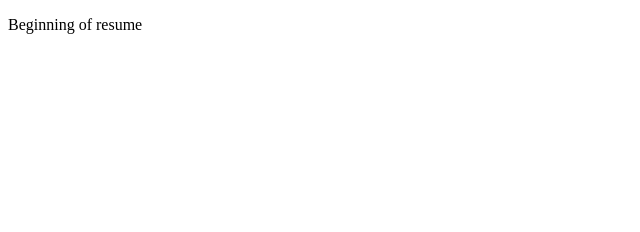
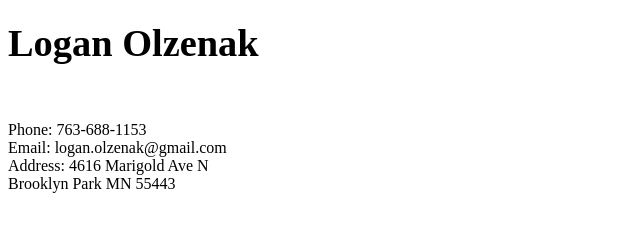
Before and after one commit to olzenaklogan/loganolzenak.github.io, a plain HTML site: page index.html in a window 1280 px wide. Shown: the whole page, without its empty margins (0-640 px from the left). Drawn offline with Linux system fonts and the light colour scheme.

Commit message:
Update index.html

```diff
--- a/index.html
+++ b/index.html
@@ -1,10 +1,16 @@
 <!DOCTYPE html>
 <html>
-  <head>
-    <title>Logan Olzenak</title>
-  </head>
-
-  <body>
-    <p>Beginning of resume</p>
-  </body>
+<head>
+    <title>Logan Olzenak Resume</title>
+</head>
+ <body>
+  <div>
+    <h1><strong><big>Logan Olzenak</big></strong></h1>
+    <br  />
+    <p>Phone: 763-688-1153<br  />
+       Email: logan.olzenak@gmail.com<br  />
+       Address: 4616 Marigold Ave N<br  />
+       Brooklyn Park MN 55443
+    </p>
+ </body>
 </html>
```
